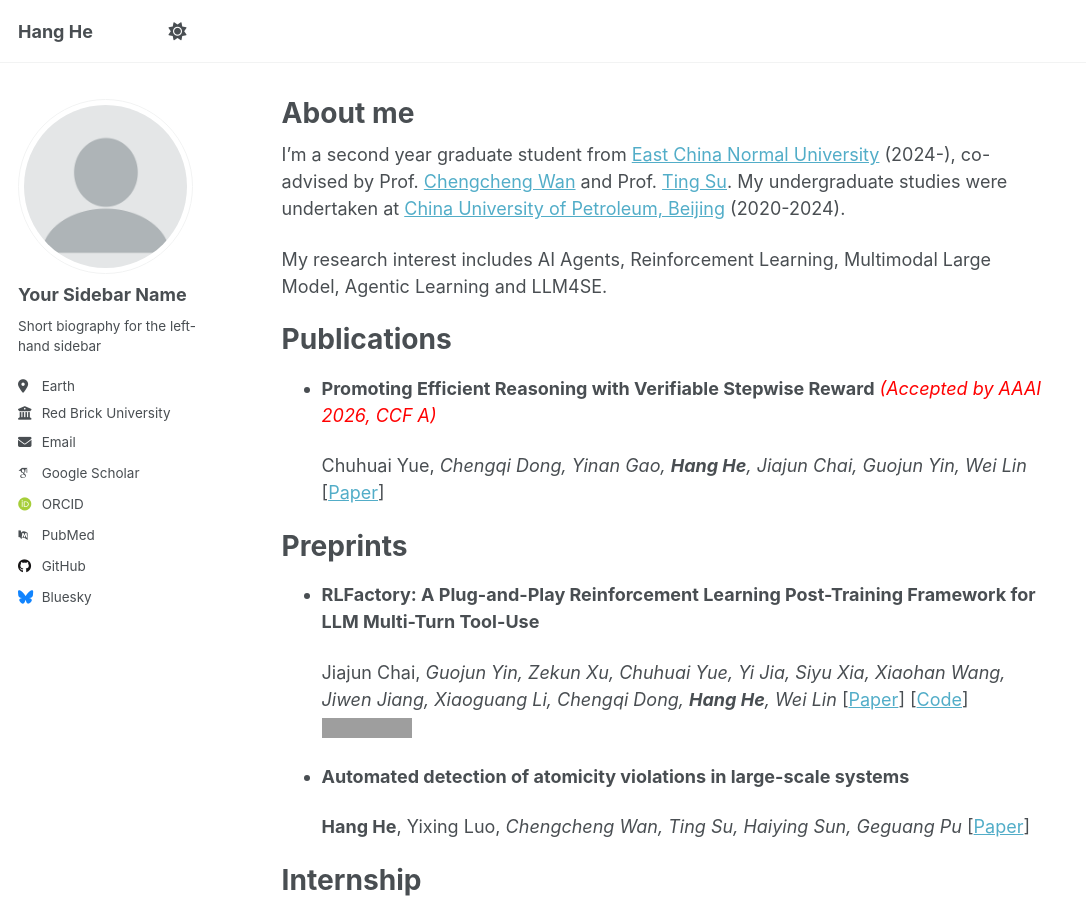
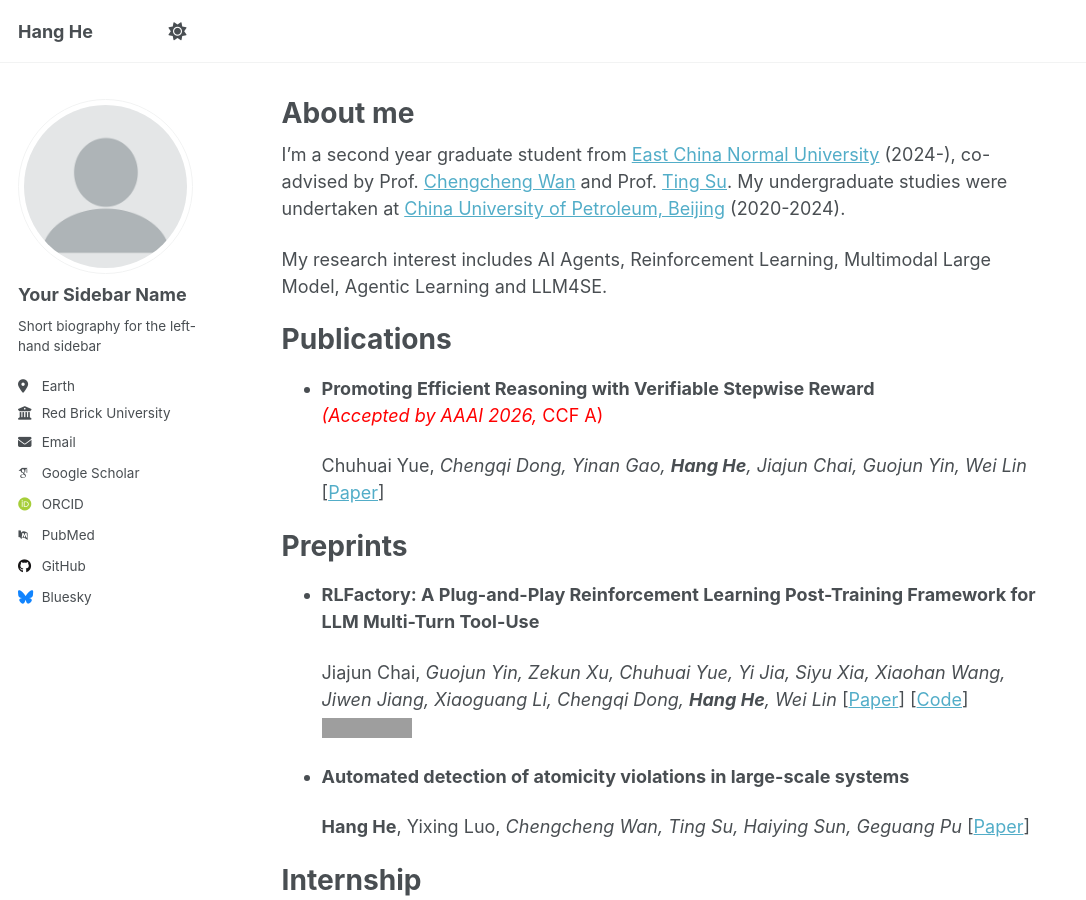
Before and after one commit to hanghe3/hanghe3.github.io, a Jekyll site: the page built from _pages/about.md, in a window 1280 px wide and 900 px high. Shown: the whole window, without its empty margins (0-1086 px from the left). Built offline with Jekyll 4.4.1, drawn with Linux system fonts in a browser that asks for light colours; some web fonts are replaced; a script that is not in the unit is left out; grey boxes are pictures that could not be loaded.

Commit message:
Fix AAAI 2026 acceptance formatting: add line break and remove italic from CCF A

```diff
--- a/_pages/about.md
+++ b/_pages/about.md
@@ -13,7 +13,8 @@ My research interest includes AI Agents, Reinforcement Learning, Multimodal Larg
 
 Publications
 ======
-- **Promoting Efficient Reasoning with Verifiable Stepwise Reward** <span style="color: red; font-style: italic;">(Accepted by AAAI 2026, CCF A)</span>
+- **Promoting Efficient Reasoning with Verifiable Stepwise Reward**
+  <span style="color: red; font-style: italic;">(Accepted by AAAI 2026,</span> <span style="color: red;">CCF A)</span>
 
   Chuhuai Yue, _Chengqi Dong, Yinan Gao, **Hang He**, Jiajun Chai, Guojun Yin, Wei Lin_ [[Paper](https://arxiv.org/abs/2508.10293)]
 
```
